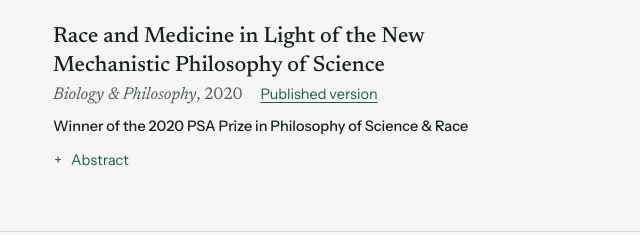
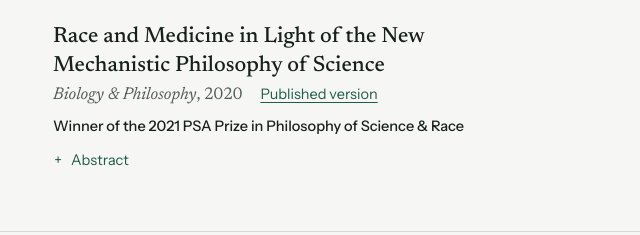
Before and after one commit to Kalewold/kalewold.github.io, a plain HTML site: page index.html in a window 1280 px wide. Shown: the part 1565-1800 px from the top of the page, 275-915 px from the left. Drawn offline with Linux system fonts and the light colour scheme.

Commit message:
Update index.html

```diff
--- a/index.html
+++ b/index.html
@@ -195,7 +195,7 @@ footer { padding: 28px 0 56px; border-top: 1px solid var(--rule); font-family: v
         <p><em>Biology &amp; Philosophy</em>, 2020</p>
         <a href="https://link.springer.com/article/10.1007/s10539-020-09759-x">Published version</a>
       </div>
-      <p class="prize">Winner of the 2020 PSA Prize in Philosophy of Science &amp; Race</p>
+      <p class="prize">Winner of the 2021 PSA Prize in Philosophy of Science &amp; Race</p>
       <details>
         <summary>Abstract</summary>
         <p>Racial disparities in health outcomes have recently become a flashpoint in the debate about the value of race as a biological concept. What role, if any, race has in the etiology of disease is a philosophically and scientifically contested topic. In this article, I expand on the insights of the new mechanistic philosophy of science to defend a mechanism discovery approach to investigating epidemiological racial disparities. The mechanism discovery approach has explanatory virtues lacking in the populational approach typically employed in the study of race and biomedicine. The explanatory constraints that form an integral part of the new mechanistic approach enable mechanism discovery to avoid the epistemic and normative shortcomings of the populational approach. The methodology of mechanism discovery can fruitfully be extended to the treatment and reversal of epidemiological racial disparities.</p>
```
